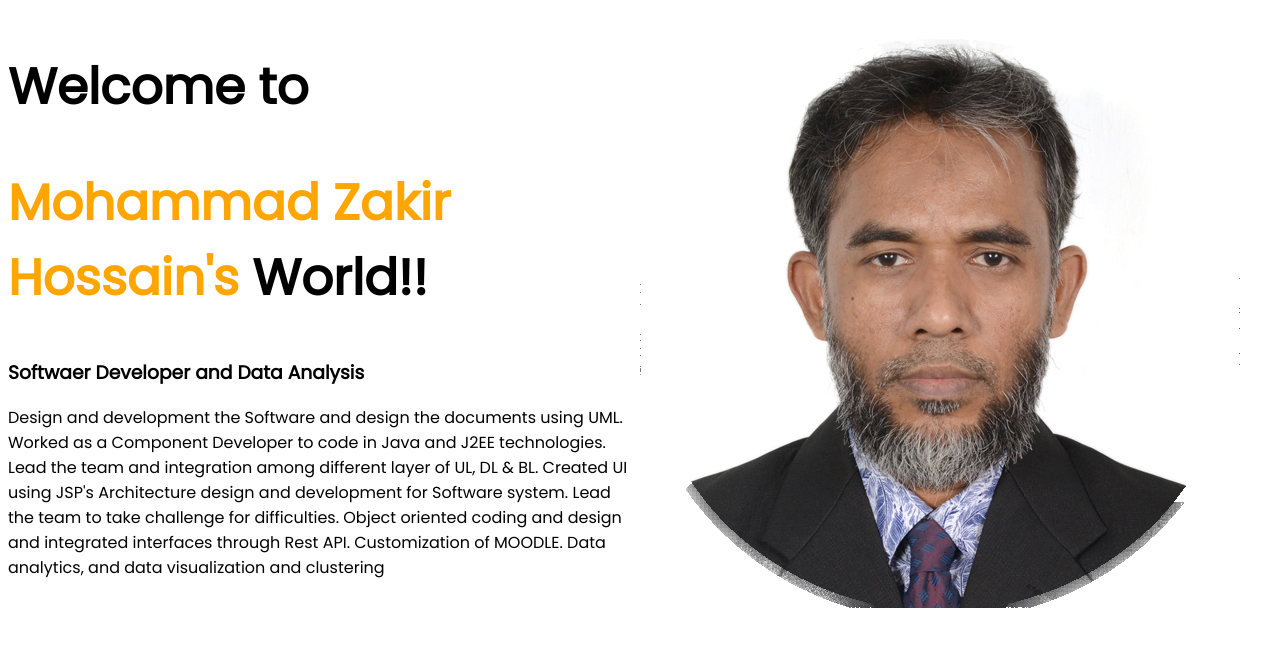
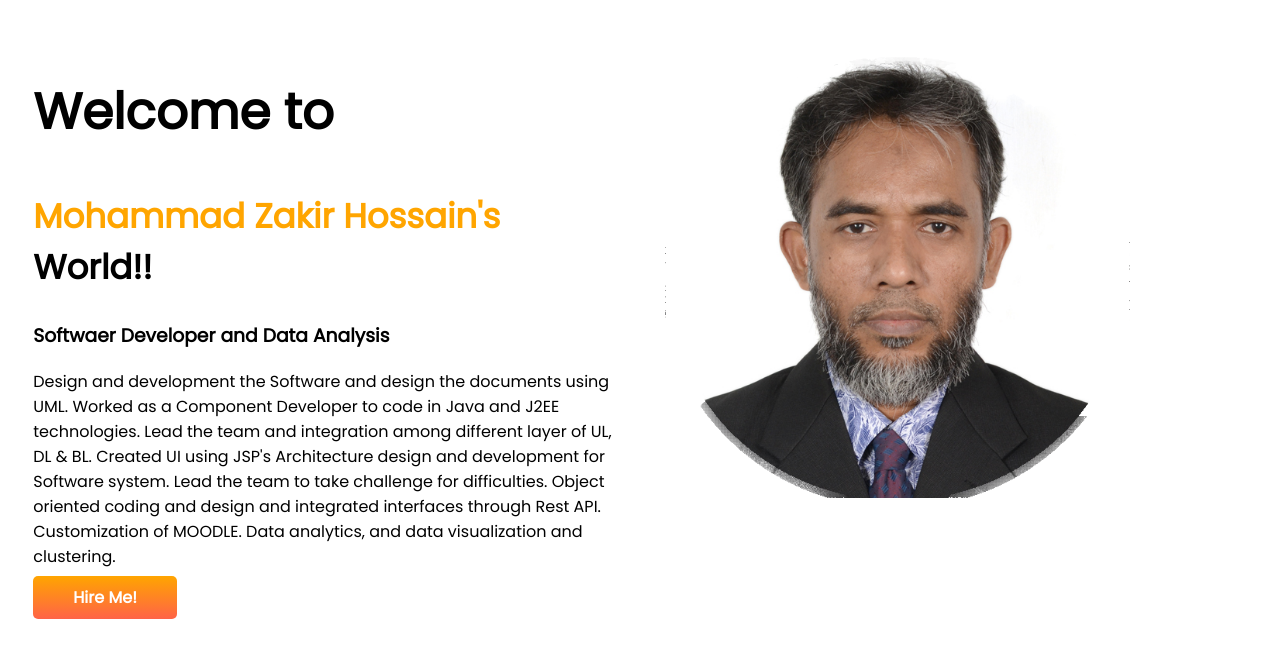
Before and after one commit to Zakir99458/my-portfolio, a plain HTML site: page index.html in a window 1280 px wide. Drawn offline with Linux system fonts and the light colour scheme.

Commit message:
button-added

```diff
--- a/css/style.css
+++ b/css/style.css
@@ -1,11 +1,9 @@
 body{
     font-family: 'Poppins', sans-serif;
 }
-
 h1{
     font-size: 50px;
 }
-
 .orange-color{
     color: orange;
 }
@@ -13,7 +11,21 @@ h1{
 section{
     display: flex;
 }
-
 .half-width{
     width: 50%;
+    padding: 2%;
 }
+.half-width img{
+    width: 80%;
+}
+.font-size-for-name{
+    font-size:34px;
+}
+.link-button{
+    text-decoration: none;
+    background-image: linear-gradient(orange, tomato);
+    color: white;
+    font-weight: 700;
+    padding: 10px 40px;
+    border-radius: 5px;
+}
--- a/index.html
+++ b/index.html
@@ -15,13 +15,14 @@
     <section>
         <div class="half-width">
             <h1>Welcome to</h1>
-            <h1> <span class="orange-color">Mohammad Zakir Hossain's</span> World!!</h1>
+            <h1 class="font-size-for-name"> <span class="orange-color">Mohammad Zakir Hossain's</span> World!!</h1>
             <h3>Softwaer Developer and Data Analysis</h3>
             <p>
                 Design and development the Software and design the documents using UML. Worked as a Component Developer to code in Java and J2EE technologies. Lead the team and integration among different layer of UL, DL & BL. Created UI using JSP's
                 Architecture design and development for Software system. Lead the team to take challenge for difficulties. Object oriented coding and design and integrated interfaces through Rest API. Customization of MOODLE.
-                Data analytics, and data visualization and clustering
+                Data analytics, and data visualization and clustering.
             </p>
+            <a class="link-button" target="_blank" href="https://www.linkedin.com/in/zakircse58/">Hire Me!</a>
         </div>
         <div class="half-width">
             <img src="Images/2x2x-resized.png" alt="Not available">
```
